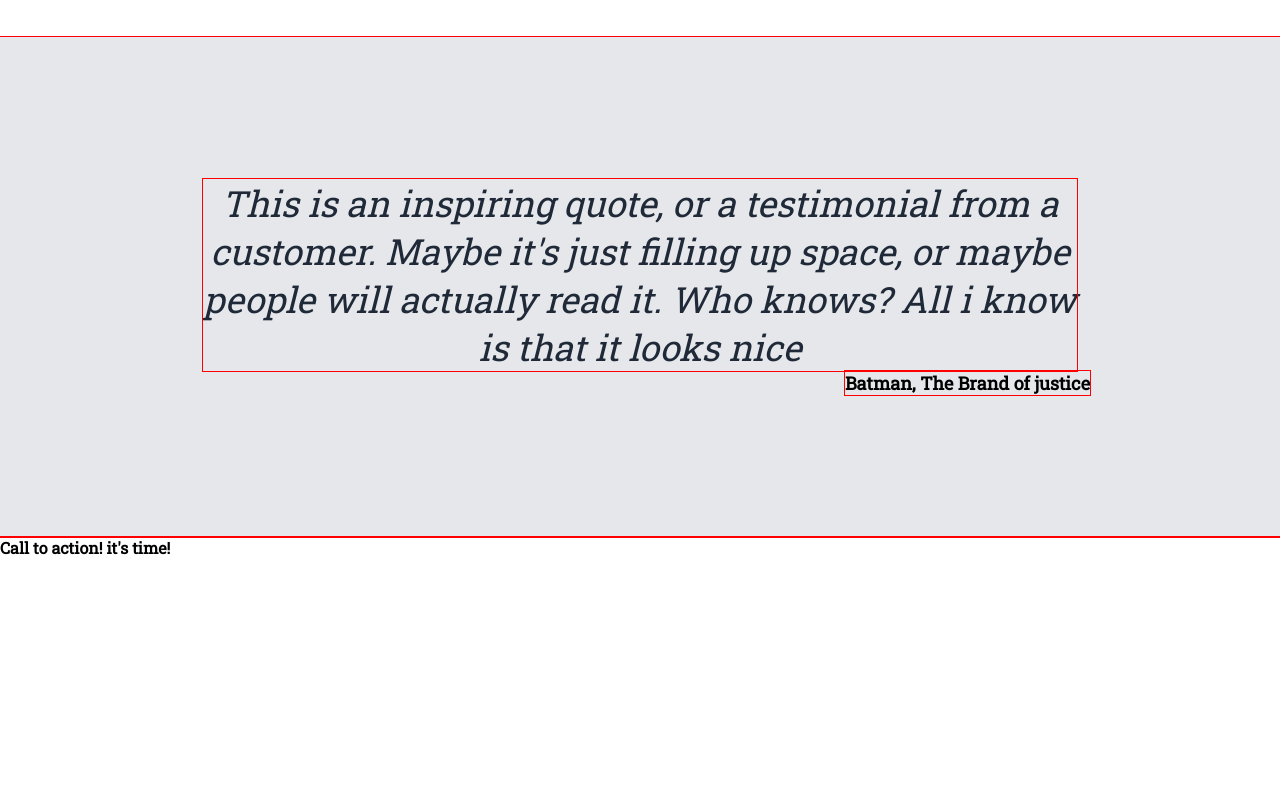
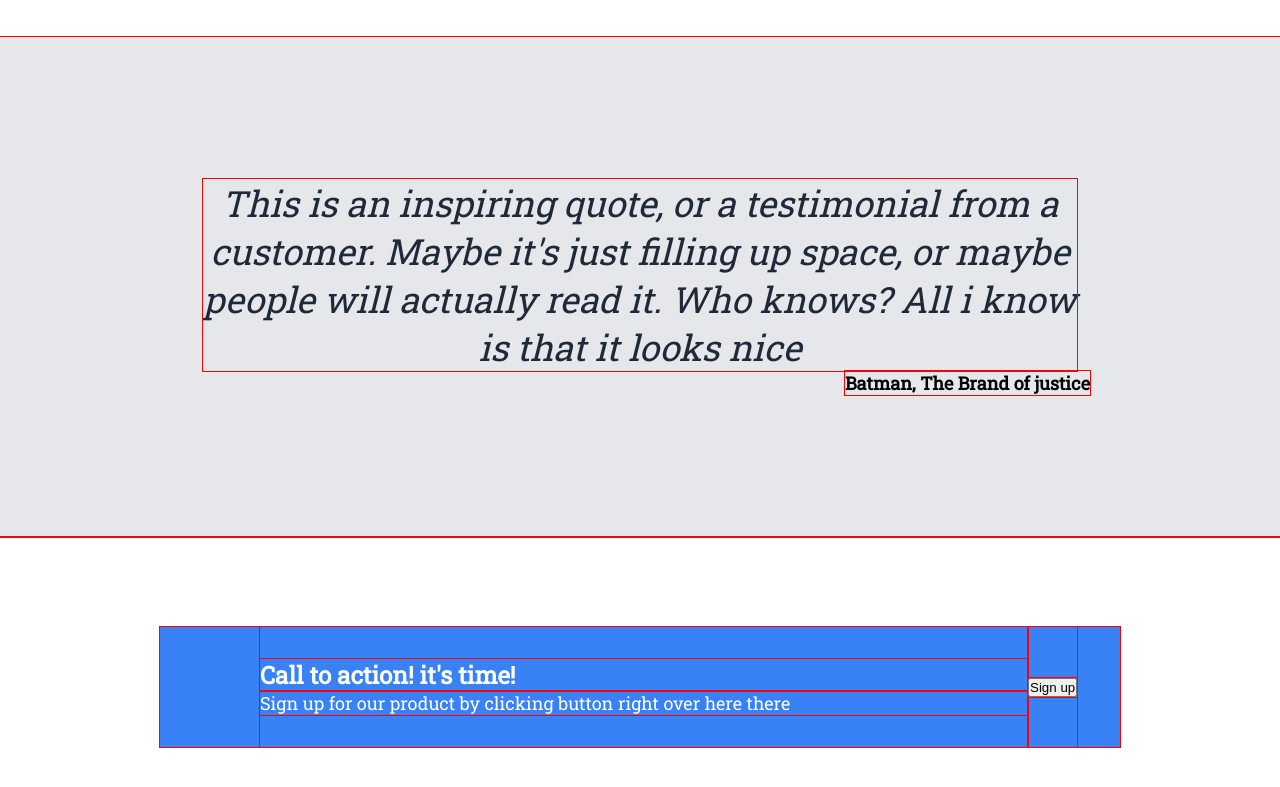
Before and after one commit to UsmanAhmed14/Landing-page, a plain HTML site: page index.html in a window 1280 px wide. Shown: the part 910-1697 px from the top of the page. Before the commit the page ends 1468 px from the top, so only its background shows below. Drawn offline with Linux system fonts and the light colour scheme.

Commit message:
almost there

```diff
--- a/index.html
+++ b/index.html
@@ -66,7 +66,12 @@
         <div class="blue-container">
             <div class="left">
                 <h4>Call to action! it's time!</h4>
-            </div>
+                <p class="last-p">Sign up for our product by clicking button right over here there</p>
+          </div>
+                <div class="right">
+                    <button type="button" class="btn-last">Sign up</button>
+                </div>
+
         </div>
     </div>
 </body>
--- a/style.css
+++ b/style.css
@@ -171,3 +171,42 @@ h3{
     align-self: flex-end;
     margin: 0px 190px 0px 0px;
 }
+
+.last-div{
+    height: 300px;
+    display: flex;
+    justify-content: center;
+    align-items: center;
+}
+
+.blue-container{
+    background-color: #3882F6;
+    width: 75%;
+    height: 40%;
+    display: flex;
+    flex-direction: row;
+    }
+
+.left{
+    width: 80%;
+    margin-left: 100px;
+    display: flex;
+    flex-direction: column;
+    justify-content: center;
+}
+
+h4{
+    font-size: 24px;
+    color: white;
+}
+
+.last-p{
+    color: white;
+    font-size: 18px;
+}
+
+.right{
+    display: flex;
+    justify-content: flex-start;
+    align-items: center;
+}
```
